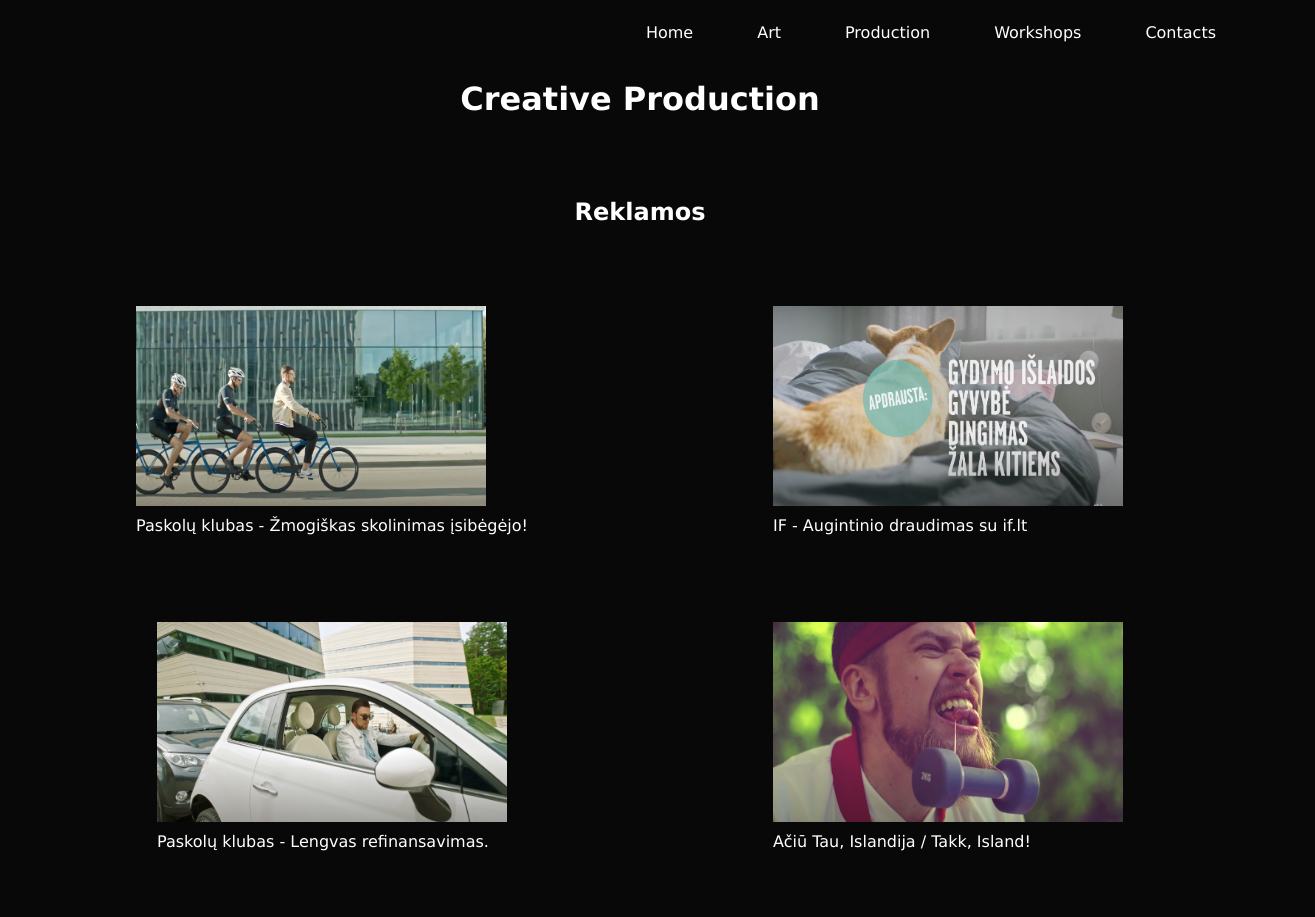
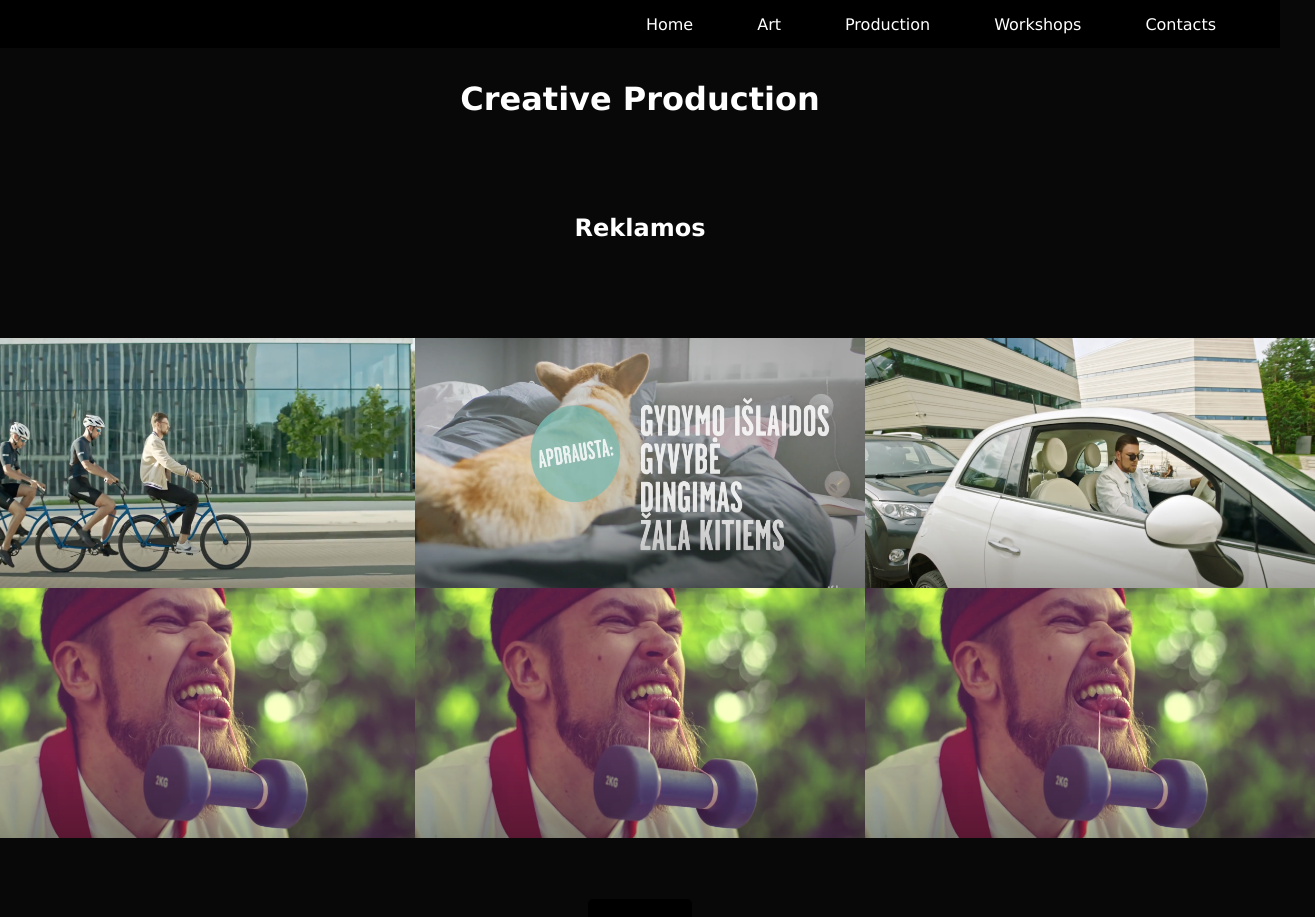
Before and after one commit to lipskij/easy, a Next.js app: page /creativeProduction in a window 1280 px wide. Shown: the top 917 px of the page, 1315 px wide, since content can reach past the window. Built offline with nearby package versions, Linux system fonts and the light colour scheme.

Commit message:
Add creative production gallery
* add hover

* on hover video or image

```diff
--- a/pages/creativeProduction.js
+++ b/pages/creativeProduction.js
@@ -1,9 +1,8 @@
-import React from "react";
+import React, { useState } from "react";
 import Head from "next/head";
 import Nav from "../components/Nav";
 import Footer from "../components/Footer";
 import styles from "../styles/CreativeProduction.module.css";
-import Image from "next/image";
 import Link from "next/link";
 import Slider from "react-slick";
 
@@ -36,6 +35,13 @@ const photos = [
 ];
 
 const CulturalEvents = () => {
+  const [style, setStyle] = useState(false);
+  const [style1, setStyle1] = useState(false);
+  const [style2, setStyle2] = useState(false);
+  const [style3, setStyle3] = useState(false);
+  const [style4, setStyle4] = useState(false);
+  const [style5, setStyle5] = useState(false);
+
   const setting = {
     lazyLoad: true,
     focusOnSelect: false,
@@ -97,65 +103,162 @@ const CulturalEvents = () => {
         <h1>Creative Production</h1>
         <h2>Reklamos</h2>
         <section className={styles.commercialSection}>
+          <div
+            onMouseEnter={(e) => {
+              setStyle(true);
+            }}
+            onMouseLeave={(e) => {
+              setStyle(false);
+            }}
+          >
+            <div className={style ? styles.onHoverDiv : styles.onHoverDivNone}>
+              <video
+                width='100%'
+                height='auto'
+                autoPlay
+                muted
+                loop
+                disablePictureInPicture
+                controlsList='nofullscreen nodownload noremoteplayback'
+              >
+                <source src='/video/aciu_tau_islandija.mp4' type='video/mp4' />
+                Your browser does not support the video tag.
+              </video>
+              {/* <picture>
+                <source srcSet='/reklamos/reklama1.webp' type='image/webp' />
+                <img src='/reklamos/reklama1.png' alt='logo' />
+              </picture> */}
               <div>
-            <picture>
+                <p>Paskolų klubas - Žmogiškas skolinimas įsibėgėjo!</p>
+                <p>LNK Projektas</p>
+              </div>
+              <button>Daugiau</button>
+            </div>
+
+            <picture style={style ? { display: "none" } : { display: "flex" }}>
               <source srcSet='/reklamos/reklama1.webp' type='image/webp' />
               <img src='/reklamos/reklama1.png' alt='logo' />
             </picture>
-            {/* <Image
-              src='/reklamos/reklama2.png'
-              alt='reklamos'
-              width={400}
-              height={200}
-            /> */}
-            <div className={styles.sectionText}>
-              <p>Paskolų klubas - Žmogiškas skolinimas įsibėgėjo!</p>
           </div>
-          </div>
-          <div>
+
+          <div
+            onMouseEnter={(e) => {
+              setStyle1(true);
+            }}
+            onMouseLeave={(e) => {
+              setStyle1(false);
+            }}
+          >
+            <div className={style1 ? styles.onHoverDiv : styles.onHoverDivNone}>
               <picture>
                 <source srcSet='/reklamos/reklama2.webp' type='image/webp' />
                 <img src='/reklamos/reklama2.png' alt='logo' />
               </picture>
-            {/* <Image
-              src='/reklamos/reklama2.png'
-              alt='reklamos'
-              width={400}
-              height={200}
-            /> */}
-            <div className={styles.sectionText}>
+              <div>
                 <p>IF - Augintinio draudimas su if.lt</p>
               </div>
+              <button>Daugiau</button>
             </div>
-          <div>
+            <picture style={style1 ? { display: "none" } : { display: "flex" }}>
+              <source srcSet='/reklamos/reklama2.webp' type='image/webp' />
+              <img src='/reklamos/reklama2.png' alt='logo' />
+            </picture>
+          </div>
+
+          <div
+            onMouseEnter={(e) => {
+              setStyle2(true);
+            }}
+            onMouseLeave={(e) => {
+              setStyle2(false);
+            }}
+          >
+            <div className={style2 ? styles.onHoverDiv : styles.onHoverDivNone}>
               <picture>
                 <source srcSet='/reklamos/reklama3.webp' type='image/webp' />
                 <img src='/reklamos/reklama3.png' alt='logo' />
               </picture>
-            {/* <Image
-              src='/reklamos/reklama3.png'
-              alt='reklamos'
-              width={400}
-              height={200}
-            /> */}
-            <div className={styles.sectionText}>
+              <div>
                 <p>Paskolų klubas - Lengvas refinansavimas.</p>
               </div>
+              <button>Daugiau</button>
             </div>
-          <div>
+            <picture style={style2 ? { display: "none" } : { display: "flex" }}>
+              <source srcSet='/reklamos/reklama3.webp' type='image/webp' />
+              <img src='/reklamos/reklama3.png' alt='logo' />
+            </picture>
+          </div>
+
+          <div
+            onMouseEnter={(e) => {
+              setStyle3(true);
+            }}
+            onMouseLeave={(e) => {
+              setStyle3(false);
+            }}
+          >
+            <div className={style3 ? styles.onHoverDiv : styles.onHoverDivNone}>
               <picture>
                 <source srcSet='/reklamos/reklama4.webp' type='image/webp' />
                 <img src='/reklamos/reklama4.png' alt='logo' />
               </picture>
-            {/* <Image
-              src='/reklamos/reklama4.png'
-              alt='reklamos'
-              width={400}
-              height={200}
-            /> */}
-            <div className={styles.sectionText}>
+              <div>
                 <p>Ačiū Tau, Islandija / Takk, Island!</p>
               </div>
+              <button>Daugiau</button>
+            </div>
+            <picture style={style3 ? { display: "none" } : { display: "flex" }}>
+              <source srcSet='/reklamos/reklama4.webp' type='image/webp' />
+              <img src='/reklamos/reklama4.png' alt='logo' />
+            </picture>
+          </div>
+
+          <div
+            onMouseEnter={(e) => {
+              setStyle4(true);
+            }}
+            onMouseLeave={(e) => {
+              setStyle4(false);
+            }}
+          >
+            <div className={style4 ? styles.onHoverDiv : styles.onHoverDivNone}>
+              <picture>
+                <source srcSet='/reklamos/reklama4.webp' type='image/webp' />
+                <img src='/reklamos/reklama4.png' alt='logo' />
+              </picture>
+              <div>
+                <p>Ačiū Tau, Islandija / Takk, Island!</p>
+              </div>
+              <button>Daugiau</button>
+            </div>
+            <picture style={style4 ? { display: "none" } : { display: "flex" }}>
+              <source srcSet='/reklamos/reklama4.webp' type='image/webp' />
+              <img src='/reklamos/reklama4.png' alt='logo' />
+            </picture>
+          </div>
+
+          <div
+            onMouseEnter={(e) => {
+              setStyle5(true);
+            }}
+            onMouseLeave={(e) => {
+              setStyle5(false);
+            }}
+          >
+            <div className={style5 ? styles.onHoverDiv : styles.onHoverDivNone}>
+              <picture>
+                <source srcSet='/reklamos/reklama4.webp' type='image/webp' />
+                <img src='/reklamos/reklama4.png' alt='logo' />
+              </picture>
+              <div>
+                <p>Ačiū Tau, Islandija / Takk, Island!</p>
+              </div>
+              <button>Daugiau</button>
+            </div>
+            <picture style={style5 ? { display: "none" } : { display: "flex" }}>
+              <source srcSet='/reklamos/reklama4.webp' type='image/webp' />
+              <img src='/reklamos/reklama4.png' alt='logo' />
+            </picture>
           </div>
         </section>
         <div className={styles.button}>
@@ -171,12 +274,6 @@ const CulturalEvents = () => {
               <source srcSet='/images/easylog.webp' type='image/webp' />
               <img src='/reklamos/easylog.png' alt='logo' />
             </picture>
-            {/* <Image
-              src='/images/easylog.webp'
-              alt='reklamos'
-              width={600}
-              height={300}
-            /> */}
           </div>
           <div className={styles.right}>
             <p>
@@ -191,12 +288,6 @@ const CulturalEvents = () => {
               <source srcSet='/images/easylog.webp' type='image/webp' />
               <img src='/reklamos/easylog.png' alt='logo' />
             </picture>
-            {/* <Image
-              src='/images/easylog.webp'
-              alt='reklamos'
-              width={600}
-              height={300}
-            /> */}
           </div>
           <div className={styles.left}>
             <p>
@@ -211,12 +302,6 @@ const CulturalEvents = () => {
               <source srcSet='/images/easylog.webp' type='image/webp' />
               <img src='/reklamos/easylog.png' alt='logo' />
             </picture>
-            {/* <Image
-              src='/images/easylog.webp'
-              alt='reklamos'
-              width={600}
-              height={300}
-            /> */}
           </div>
           <div className={styles.right}>
             <p>
@@ -231,12 +316,6 @@ const CulturalEvents = () => {
               <source srcSet='/images/easylog.webp' type='image/webp' />
               <img src='/reklamos/easylog.png' alt='logo' />
             </picture>
-            {/* <Image
-              src='/images/easylog.webp'
-              alt='reklamos'
-              width={600}
-              height={300}
-            /> */}
           </div>
           <div className={styles.left}>
             <p>
--- a/pages/index.js
+++ b/pages/index.js
@@ -2,6 +2,7 @@ import Head from "next/head";
 import styles from "../styles/Home.module.css";
 import Footer from "../components/Footer";
 import Banner from "../components/Banner";
+import About from '../components/About';
 import Nav from "../components/Nav";
 
 export default function Home() {
@@ -16,6 +17,7 @@ export default function Home() {
       <main className={styles.main}>
         <Nav />
         <Banner />
+        <About />
       </main>
       <Footer />
     </div>
--- a/styles/CreativeProduction.module.css
+++ b/styles/CreativeProduction.module.css
@@ -11,18 +11,66 @@
 
 .commercialSection {
   display: grid;
-  grid-template-columns: repeat(2, 1fr);
-  gap: 5rem;
-  width: 90%;
+  grid-template-columns: repeat(3, 1fr);
+  justify-content: center;
 }
 
-.commercialSection div {
-  margin: 0 auto;
+.commercialSection img {
+  width: 450px;
+  height: 250px;
 }
 
-.commercialSection div img {
-  width: 350px;
-  height: 200px;
+.commercialSection picture {
+  height: 250px;
+}
+.commercialSection div {
+  height: 250px;
+}
+
+.onHoverDiv {
+  display: flex;
+  flex-direction: column;
+  justify-content: center;
+  align-items: center;
+  text-align: center;
+}
+
+.onHoverDivNone {
+  display: none;
+}
+
+.onHoverDiv div {
+  position: absolute;
+}
+.onHoverDiv p {
+  margin-top: 1rem;
+}
+.onHoverDiv img {
+  opacity: 40%;
+}
+
+.onHoverDiv video {
+  opacity: 40%;
+  width: 450px;
+  height: 250px;
+}
+
+.onHoverDiv button {
+  position: absolute;
+  margin-top: 2rem;
+  padding: 1rem;
+  border: thin white solid;
+  background: transparent;
+  color: white;
+  transition-duration: 0.3s;
+}
+
+.onHoverDiv button:hover {
+  transform: scale(1.1);
+  transition-duration: 0.3s;
+  color: black;
+  background: white;
+  cursor: pointer;
 }
 
 /* css for on hover npt in black and white */
@@ -54,7 +102,7 @@
   width: 95vw;
   height: 1px;
   margin: 5rem;
-  background-color: black;
+  background-color: white;
 }
 
 .video {
--- a/styles/globals.css
+++ b/styles/globals.css
@@ -13,6 +13,9 @@ h3,
 p {
   color: white;
 }
+body h2 {
+  margin: 1rem 0 1rem 0;
+}
 
 * {
   box-sizing: border-box;
@@ -26,11 +29,11 @@ nav {
   justify-content: flex-end;
   position: fixed;
   top: 0;
-  min-height: 4rem;
-  height: 4rem;
+  min-height: 3rem;
+  height: 3rem;
   width: 100%;
   z-index: 10;
-  background: transparent;
+  background: black;
 }
 
 nav a {
@@ -90,22 +93,25 @@ nav li {
 
 .banner-button {
   z-index: 3;
+  transition-duration: 0.3s;
+  padding-bottom: 5rem;
 }
 .banner-button a {
-  color: black;
+  color: #38be51;
 }
-.banner-button a:hover {
-  color: #38be51;
+.banner-button:hover {
+  transform: scale(1.2);
+  transition-duration: 0.3s;
 }
 
 .homebtndiv {
   display: flex;
-  width: 60vw;
+  width: 70vw;
   align-items: center;
   justify-content: space-between;
   height: 80vh;
   z-index: 3;
-  opacity: 80%;
+  opacity: 85%;
 }
 
 .homebtn {
@@ -132,9 +138,9 @@ nav li {
 .about {
   display: grid;
   grid-template-columns: repeat(2, 1fr);
-  height: 100vh;
+  height: 100%;
   width: 90vw;
-  align-items: center;
+  gap: 5rem;
   justify-content: center;
   line-height: 2;
   padding-top: 5rem;
```
Also changed, not shown: components/About.js (+21 -13 lines), components/Banner.js (+2 -5 lines), components/Nav.js (+8 -3 lines), public/images/person.jpg (added), public/images/person.webp (added). Lines whose indentation alone changed are shown as unchanged.
